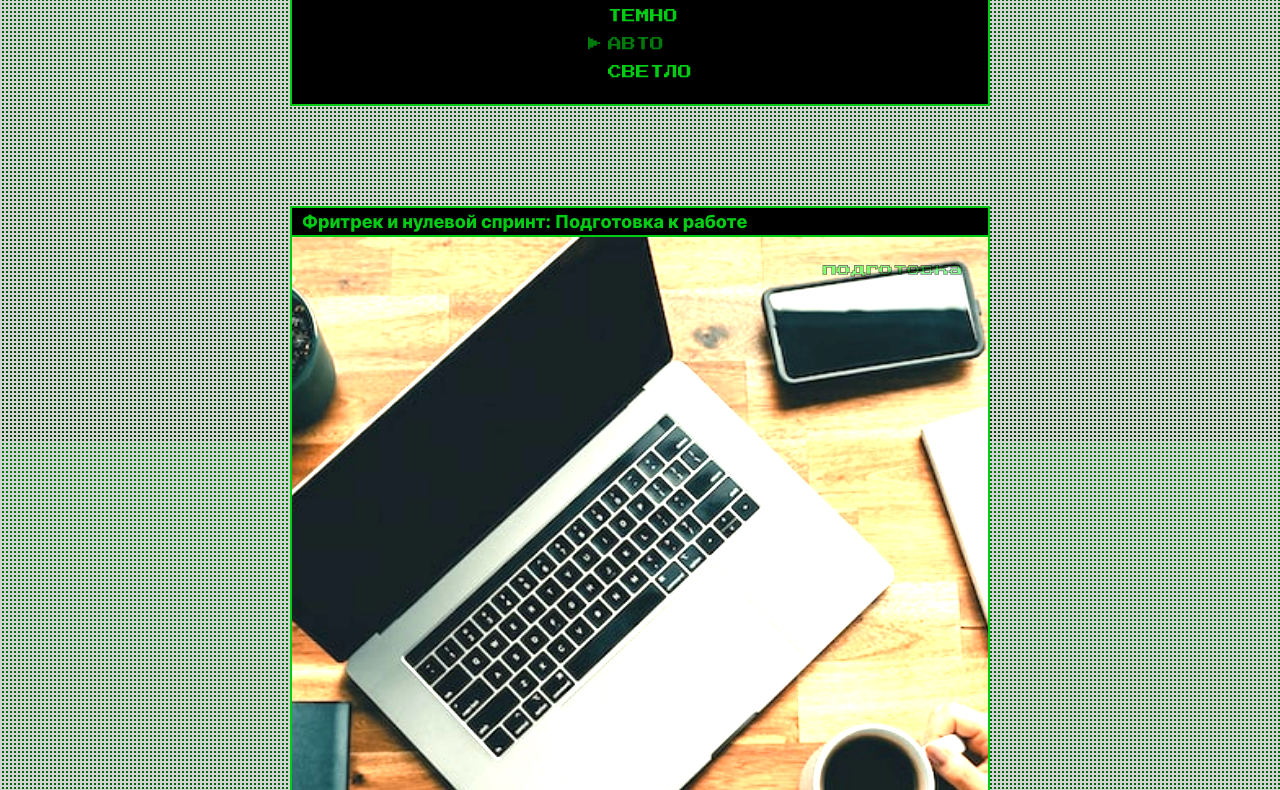
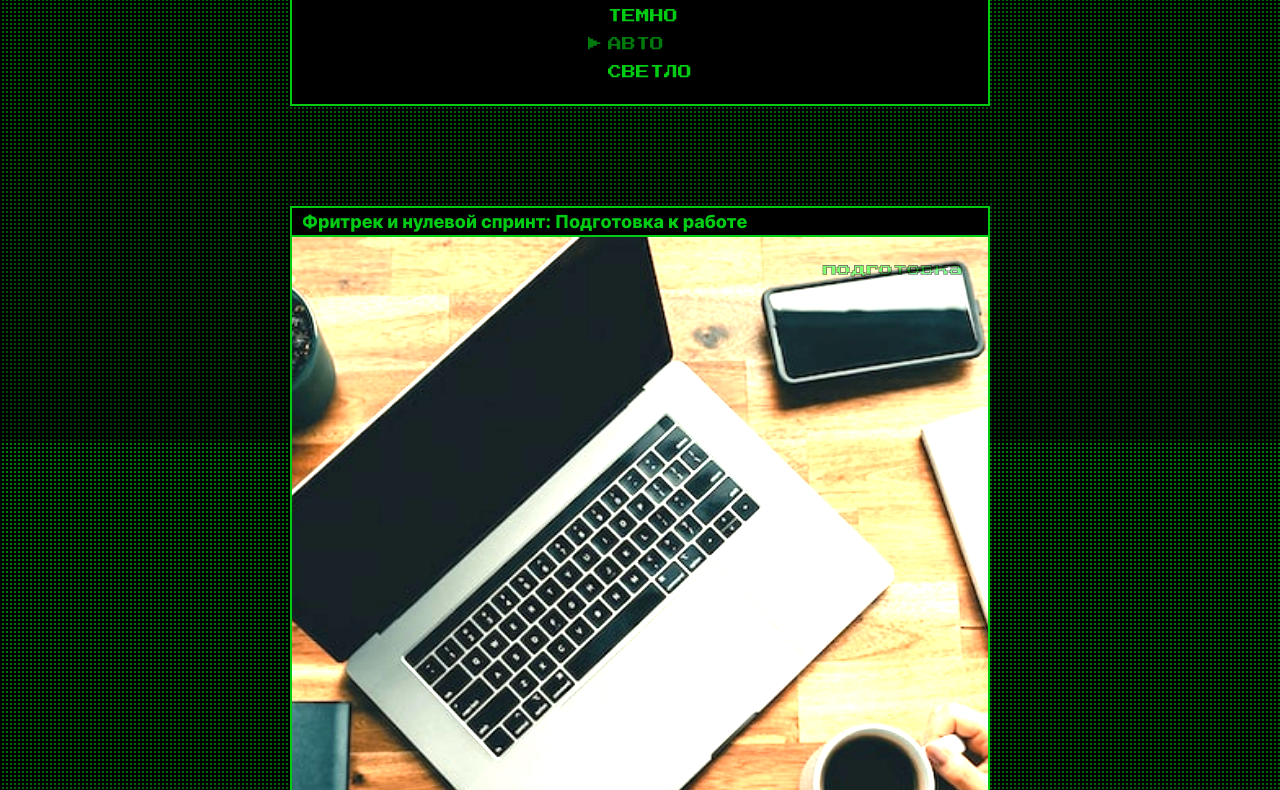
Before and after one commit to gorozhanin-ural/zakrivayuschiy-teg, a website: page index.html in a window 1280 px wide. Shown: the part 359-1149 px from the top of the page. Drawn offline with Linux system fonts and the dark colour scheme.

Commit message:
Исправлен цвет фона в тёмной теме

```diff
--- a/styles/themes.css
+++ b/styles/themes.css
@@ -63,10 +63,10 @@
     --background-color: #000;
     --background: repeating-linear-gradient(
         to right,
-        #d3d3d3 0 2px,
+        #000 0 2px,
         transparent 2px 4px
       ),
-      repeating-linear-gradient(to bottom, #d3d3d3 0 2px, transparent 2px 4px),
+      repeating-linear-gradient(to bottom, #000 0 2px, transparent 2px 4px),
       linear-gradient(to bottom, #007f0c, #004306);
     --heart-contour-color: #00cc14;
     --button-text-color: #00cc14;
```
